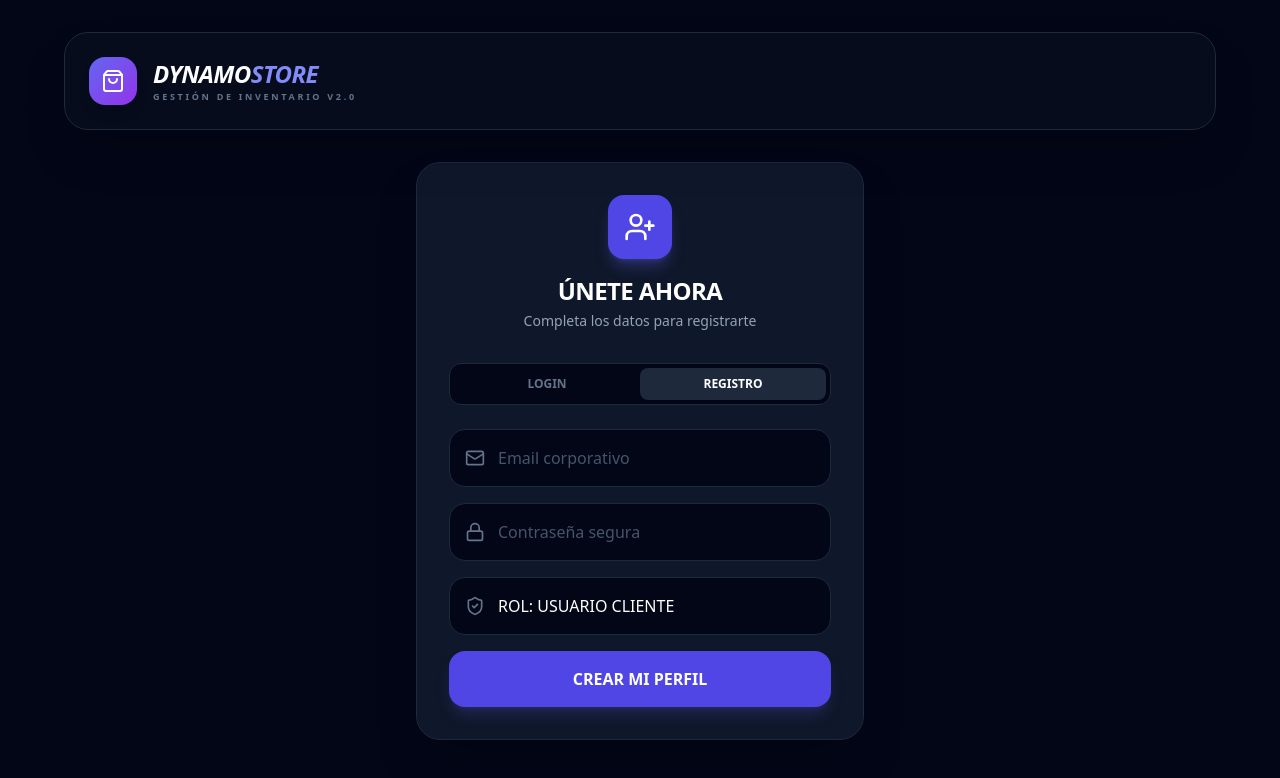
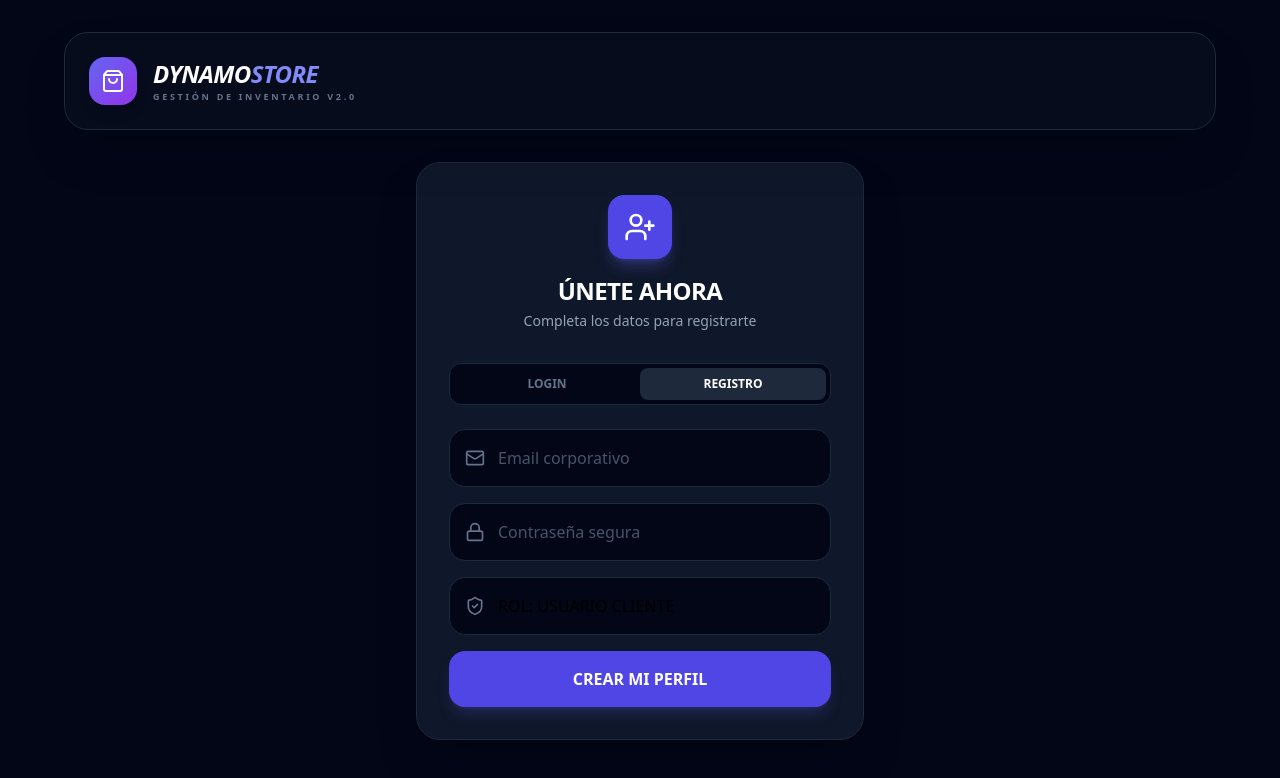
Before and after one commit to Fras28/FrontDynnamoEcommerce, a React (Vite) app: page /login in a window 1280 px wide. Both pictures are taken after a click on the button "REGISTRO". Shown: the top 778 px of the page. Built offline with nearby package versions, Linux system fonts and the light colour scheme.

Commit message:
correccion  Text-black

```diff
--- a/src/components/auth/auth.jsx
+++ b/src/components/auth/auth.jsx
@@ -96,7 +96,7 @@ const Auth = ({ onAuthSuccess }) => {
           <input
             type="email"
             placeholder="Email corporativo"
-            className="w-full bg-slate-950 border border-slate-800 rounded-2xl py-4 pl-12 pr-4 text-white focus:outline-none focus:ring-2 focus:ring-indigo-500 transition-all placeholder:text-slate-600"
+            className="w-full bg-slate-950 border border-slate-800 rounded-2xl py-4 pl-12 pr-4 text-black focus:outline-none focus:ring-2 focus:ring-indigo-500 transition-all placeholder:text-slate-600"
             value={formData.email}
             onChange={(e) => setFormData({...formData, email: e.target.value})}
           />
@@ -107,7 +107,7 @@ const Auth = ({ onAuthSuccess }) => {
           <input
             type="password"
             placeholder="Contraseña segura"
-            className="w-full bg-slate-950 border border-slate-800 rounded-2xl py-4 pl-12 pr-4 text-white focus:outline-none focus:ring-2 focus:ring-indigo-500 transition-all placeholder:text-slate-600"
+            className="w-full bg-slate-950 border border-slate-800 rounded-2xl py-4 pl-12 pr-4 text-black focus:outline-none focus:ring-2 focus:ring-indigo-500 transition-all placeholder:text-slate-600"
             value={formData.password}
             onChange={(e) => setFormData({...formData, password: e.target.value})}
           />
@@ -119,7 +119,7 @@ const Auth = ({ onAuthSuccess }) => {
             <select
               value={formData.role}
               onChange={(e) => setFormData({...formData, role: e.target.value})}
-              className="w-full bg-slate-950 border border-slate-800 rounded-2xl py-4 pl-12 pr-4 text-white appearance-none focus:outline-none focus:ring-2 focus:ring-indigo-500 cursor-pointer"
+              className="w-full bg-slate-950 border border-slate-800 rounded-2xl py-4 pl-12 pr-4 text-black appearance-none focus:outline-none focus:ring-2 focus:ring-indigo-500 cursor-pointer"
             >
               <option value="USER">ROL: USUARIO CLIENTE</option>
               <option value="ADMIN">ROL: ADMINISTRADOR</option>
```
